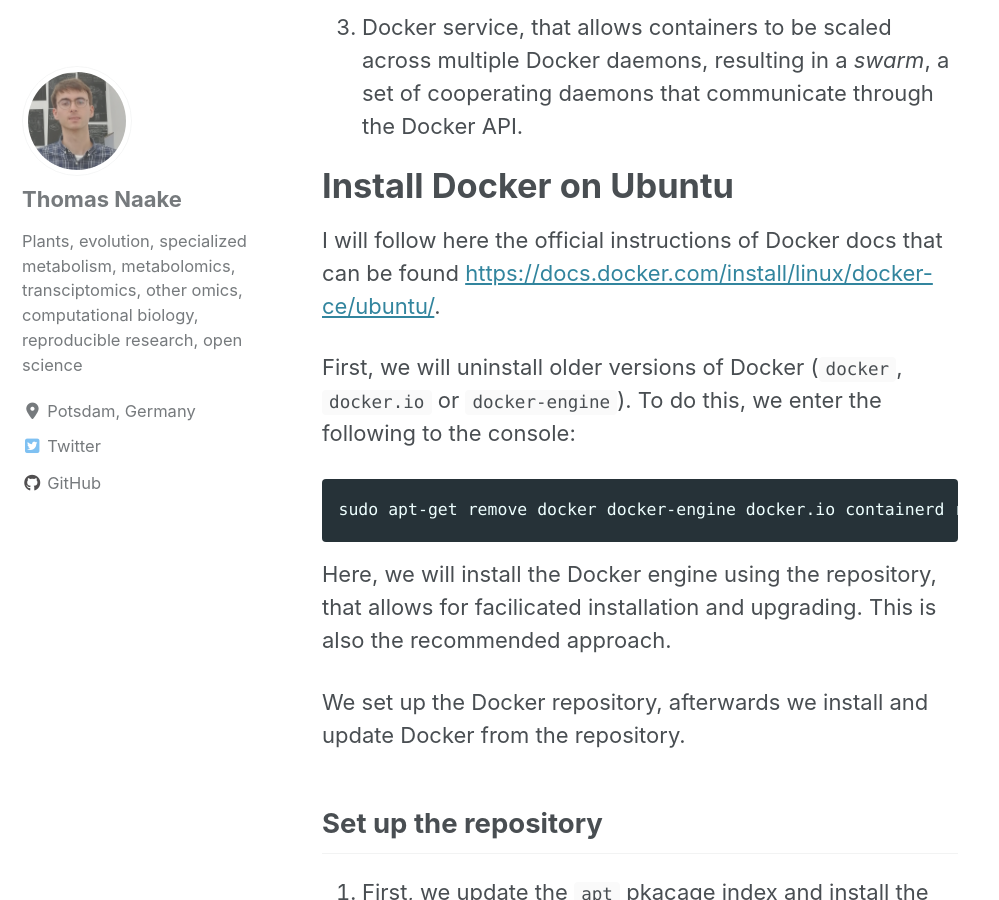
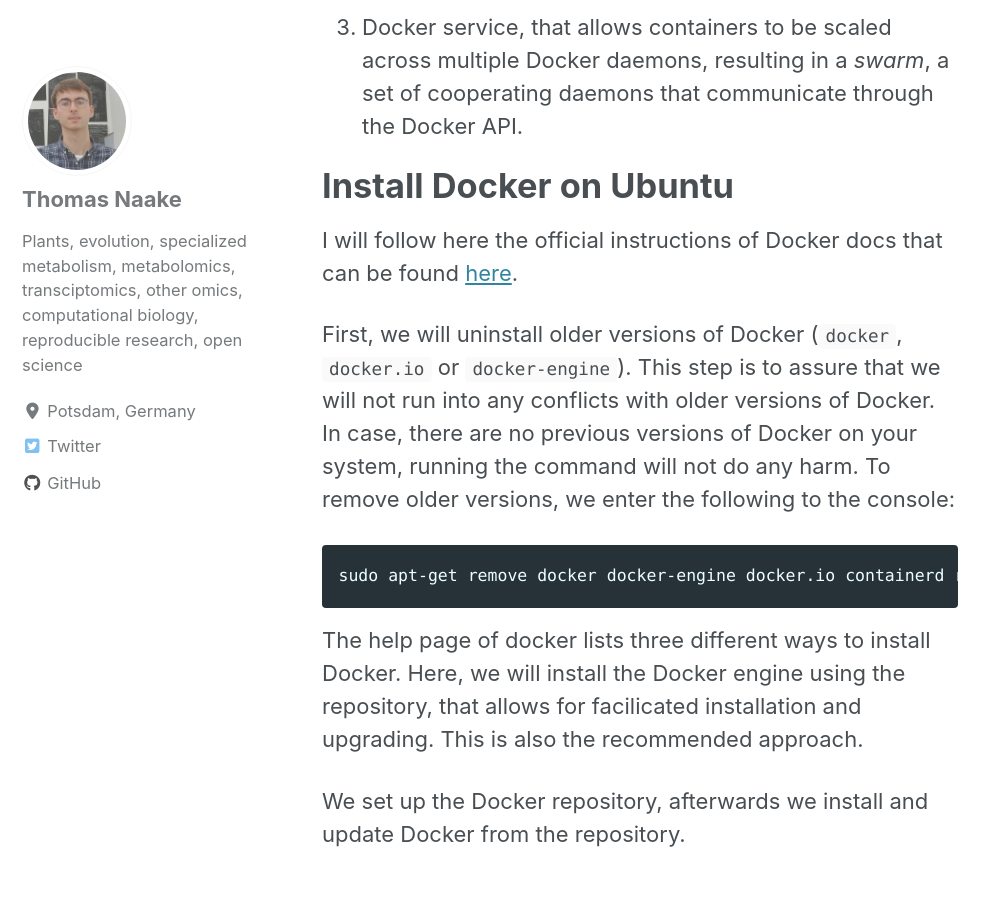
Before and after one commit to tnaake/tnaake.github.io, a Jekyll site: the page built from _posts/2020-01-19-docker.md, in a window 1280 px wide and 900 px high, scrolled down 1691 px. Shown: the whole window, without its empty margins (0-999 px from the left). Built offline with Jekyll 4.4.1, drawn with Linux system fonts in a browser that asks for light colours; cached includes are drawn as plain includes; nearby versions of some CDN libraries; comment, search, counter and statistics services are not loaded.

Commit message:
fix link in docker

````diff
--- a/_posts/2020-01-19-docker.md
+++ b/_posts/2020-01-19-docker.md
@@ -53,14 +53,18 @@
 # Install Docker on Ubuntu
 
 I will follow here the official instructions of Docker docs that can be found
-[https://docs.docker.com/install/linux/docker-ce/ubuntu/](here).
+[here](https://docs.docker.com/install/linux/docker-ce/ubuntu/).
 
 First, we will uninstall older versions of Docker (`docker`, `docker.io` or
-`docker-engine`). To do this, we enter the following to the console:
+`docker-engine`). This step is to assure that we will not run into any
+conflicts with older versions of Docker. In case, there are no previous
+versions of Docker on your system, running the command will not do any harm.
+To remove older versions, we enter the following to the console:
 ```sh
 sudo apt-get remove docker docker-engine docker.io containerd runc
 ```
 
+The help page of docker lists three different ways to install Docker.
 Here, we will install the Docker engine using the repository, that allows for
 facilicated installation and upgrading. This is also the recommended approach.
 
````
